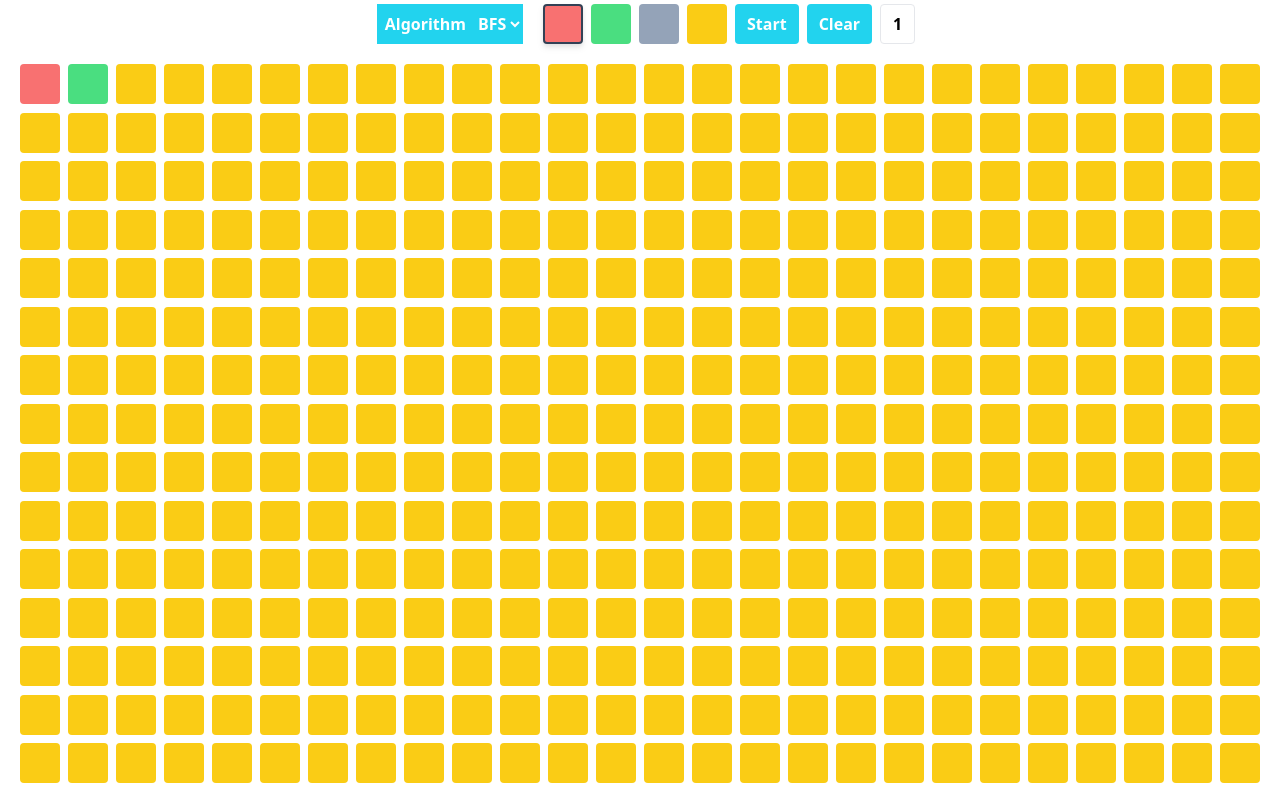
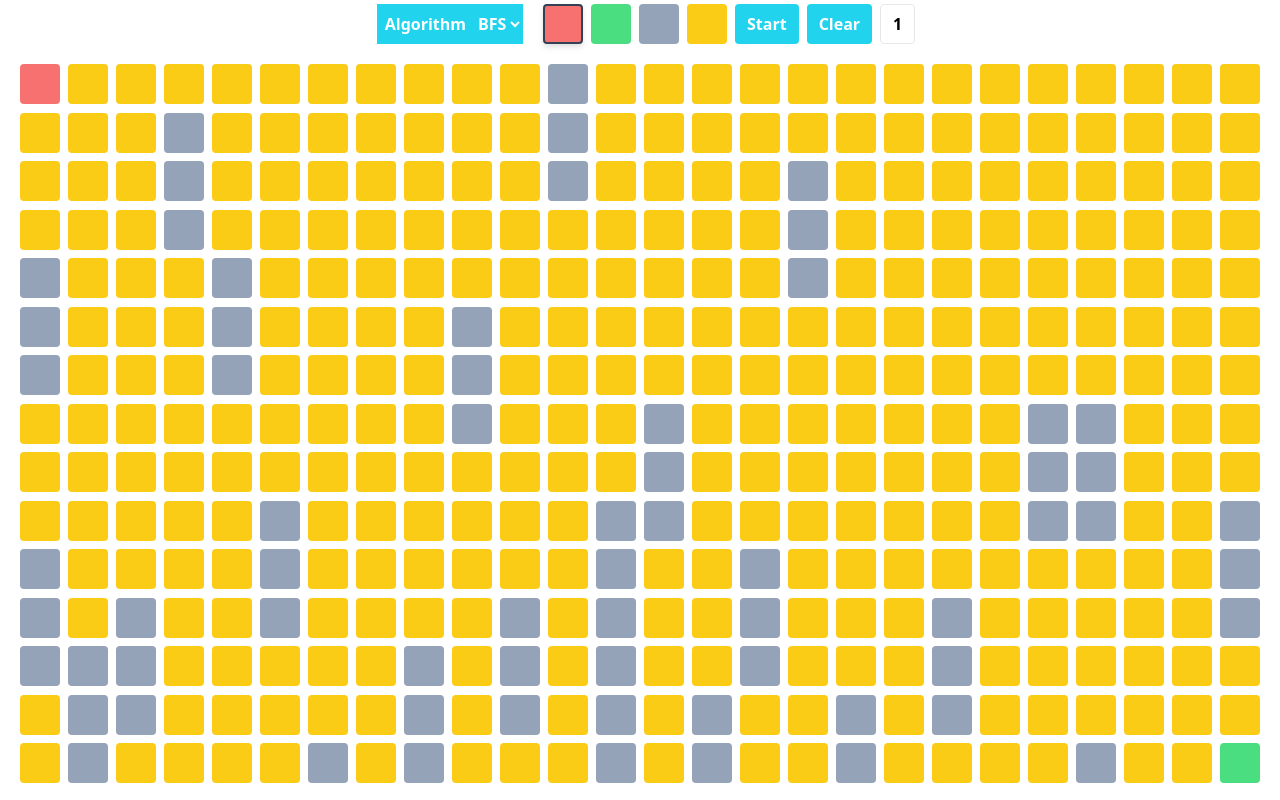
Before and after one commit to uturet/path-finding-visualizer, a React (Create React App) app: page / in a window 1280 px wide. Built offline with nearby package versions, Linux system fonts and the light colour scheme.

Commit message:
Add default placement

```diff
--- a/src/App.tsx
+++ b/src/App.tsx
@@ -141,6 +141,12 @@ function App() {
       setWidth(width);
       setHeight(height);
       setAmount(width*height);
+      setStartPoint(0);
+      setEndPoint((width*height)-1);
+      for (let i=0; i<width; i++) {
+        const d = Math.floor(Math.random()*((width*height)-3))+1;
+        setDisabledCells(new Set(disabledCells.add(d)));
+      }
     };
 
     addEventListener('resize', resize);
@@ -161,6 +167,15 @@ function App() {
     setWidth(width);
     setHeight(height);
     setAmount(width*height);
+    setStartPoint(0);
+    setEndPoint((width*height)-1);
+    for (let i=0; i<width/2; i++) {
+      const d = Math.floor(Math.random()*((width*height)-3))+1;
+      disabledCells.add(d);
+      disabledCells.add(d+width);
+      disabledCells.add(d+(width*2));
+      setDisabledCells(new Set(disabledCells));
+    }
   }, [windowRef, fieldRef]);
 
   useEffect(() => {
```
